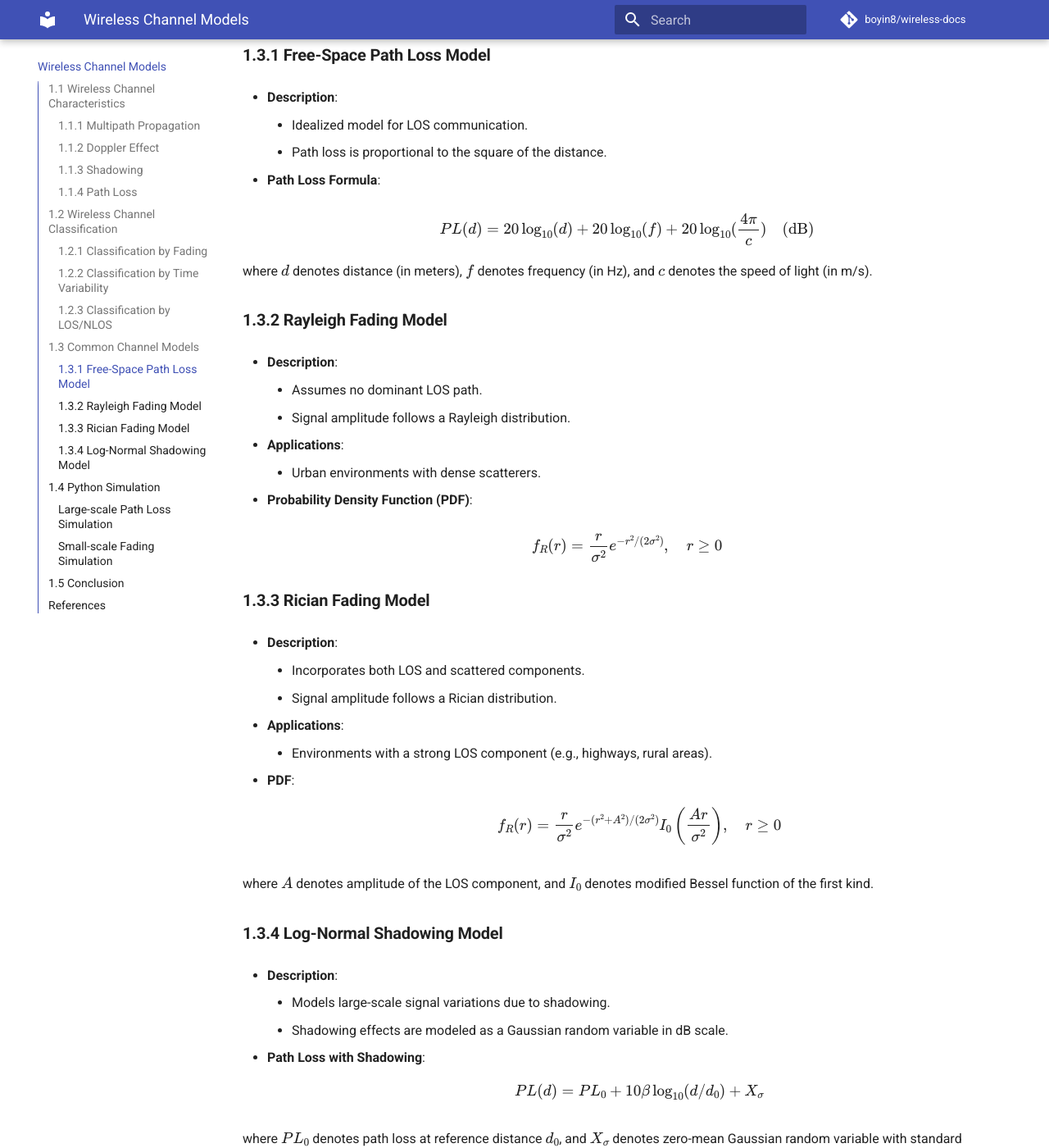
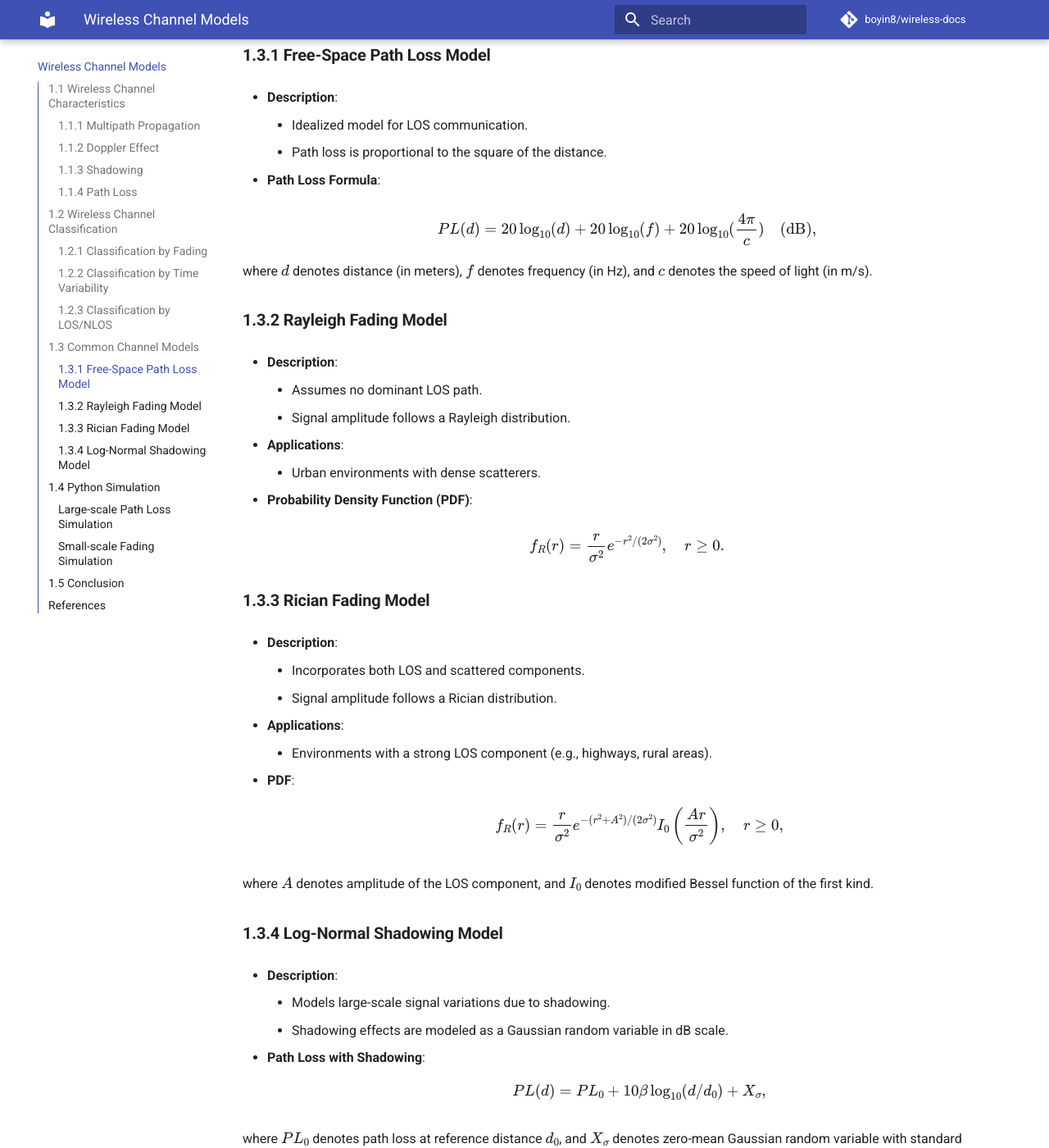
Before and after one commit to boyin8/wireless-docs, an MkDocs documentation site: the page built from docs/channel_models.md, in a window 1280 px wide and 1400 px high, scrolled down 2395 px. Shown: the whole window at 82% size. Built offline with MkDocs 1.6.1 and Material for MkDocs 9.7.7, drawn with Linux system fonts in a browser that asks for light colours; comment, search, counter and statistics services are not loaded.

```diff
--- a/docs/channel_models.md
+++ b/docs/channel_models.md
@@ -90,7 +90,7 @@ Wireless channels are commonly classified based on their characteristics:
 - **Path Loss Formula**:
 
   $$
-  PL(d) = 20 \log_{10}(d) + 20 \log_{10}(f) + 20 \log_{10}(\frac{4\pi}{c}) \quad (\text{dB})
+  PL(d) = 20 \log_{10}(d) + 20 \log_{10}(f) + 20 \log_{10}(\frac{4\pi}{c}) \quad (\text{dB}),
   $$
 
   where \(d\) denotes distance (in meters), \(f\) denotes frequency (in Hz), and \(c\) denotes the speed of light (in m/s).
@@ -108,7 +108,7 @@ Wireless channels are commonly classified based on their characteristics:
 - **Probability Density Function (PDF)**:
 
   $$
-  f_R(r) = \frac{r}{\sigma^2} e^{-r^2 / (2\sigma^2)}, \quad r \geq 0
+  f_R(r) = \frac{r}{\sigma^2} e^{-r^2 / (2\sigma^2)}, \quad r \geq 0.
   $$
 
 ### **1.3.3 Rician Fading Model**
@@ -123,7 +123,7 @@ Wireless channels are commonly classified based on their characteristics:
 
 - **PDF**:
   $$
-  f_R(r) = \frac{r}{\sigma^2} e^{-(r^2 + A^2) / (2\sigma^2)} I_0\left(\frac{Ar}{\sigma^2}\right), \quad r \geq 0
+  f_R(r) = \frac{r}{\sigma^2} e^{-(r^2 + A^2) / (2\sigma^2)} I_0\left(\frac{Ar}{\sigma^2}\right), \quad r \geq 0,
   $$
 
   where \(A\) denotes amplitude of the LOS component, and \(I_0\) denotes modified Bessel function of the first kind.
@@ -136,7 +136,7 @@ Wireless channels are commonly classified based on their characteristics:
 
 - **Path Loss with Shadowing**:
   $$
-  PL(d) = PL_0 + 10\beta \log_{10}(d/d_0) + X_\sigma
+  PL(d) = PL_0 + 10\beta \log_{10}(d/d_0) + X_\sigma,
   $$
 
   where \(PL_0\) denotes path loss at reference distance \(d_0\), and \(X_\sigma\) denotes zero-mean Gaussian random variable with standard deviation \(\sigma\).
```
